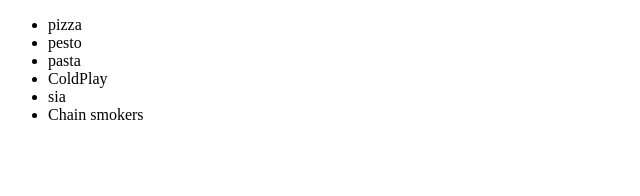
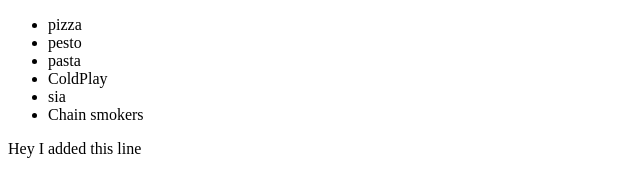
Before and after one commit to YousefHamadeh19/List, a plain HTML site: page index.html in a window 1280 px wide. Shown: the whole page, without its empty margins (0-640 px from the left). Drawn offline with Linux system fonts and the light colour scheme.

Commit message:
adding a p tag

```diff
--- a/index.html
+++ b/index.html
@@ -15,5 +15,6 @@
         <li>sia</li>
         <li>Chain smokers</li>
     </ul>
+    <p>Hey I added this line</p>
 </body>
 </html>
```
